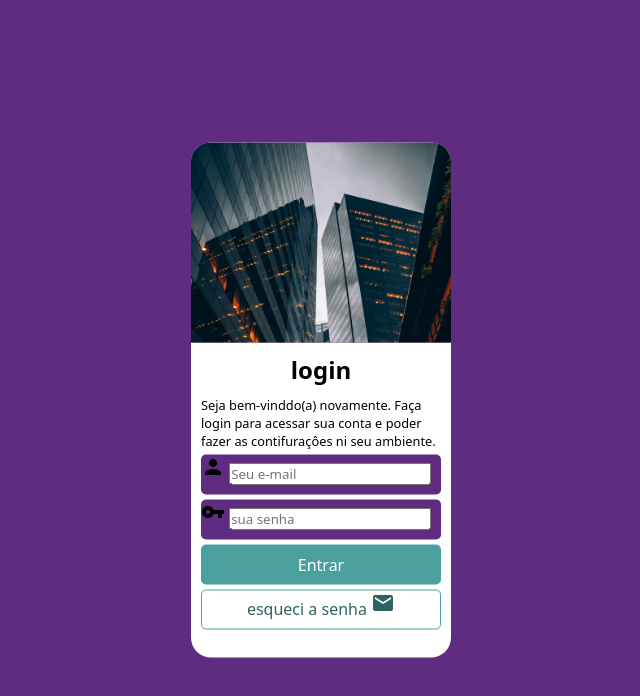
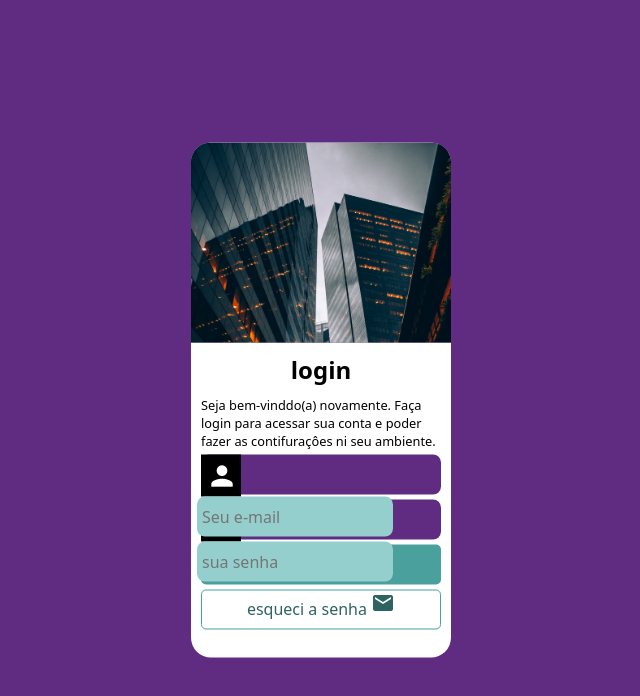
Before and after one commit to Romulop90/projeto-login, a plain HTML site: page index.html in a window 1280 px wide. Shown: the whole page, without its empty margins (319-959 px from the left). Drawn offline with Linux system fonts and the light colour scheme.

Commit message:
Update style.css

```diff
--- a/estilos/style.css
+++ b/estilos/style.css
@@ -65,17 +65,36 @@ div#formulario > p {
   font-size: 0.8em;
 }
 
-form > div.campo{
+form > div.campo {
   background-color: #5f2c82;
   display: block;
   width: 100%;
   height: 40px;
-  border-radius: 5px;
+  border-radius: 8px;
   margin: 5px 0px;
 }
 
-div.campo > label{
+div.campo > label {
   display: none;
+}
+
+div.campo > span {
+  color: white;
+  background-color: black;
+  font-size: 2em;
+  width: 40px;
+  padding: 5px;
+}
+
+div.campo > input {
+  background-color: #94cfcd;
+  font-size: 1em;
+  width: calc(100% - 44px);
+  height: 100%;
+  transform: translate(-4px);
+  border: 0px;
+  border-radius: 8px;
+  padding: 5px;
 }
 
 form > input[type="submit"] {
@@ -94,7 +113,7 @@ form > input[type="submit"]:hover {
   background-color: #2d6462;
 }
 
-form > a.botao{
+form > a.botao {
   display: block;
   text-decoration: none;
   font-size: 1em;
@@ -108,6 +127,6 @@ form > a.botao{
   text-align: center;
 }
 
-form > a.botao:hover{
+form > a.botao:hover {
   background-color: #6cd3cf;
 }
```
